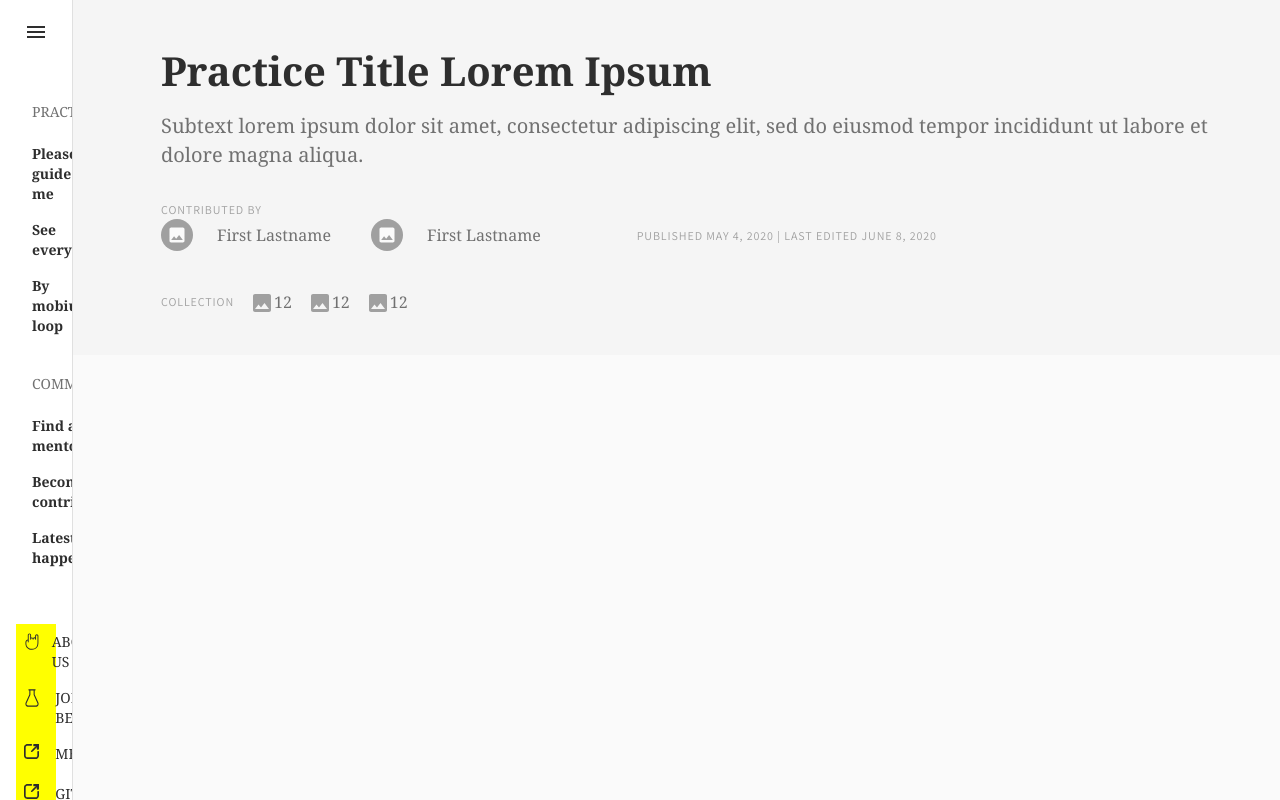
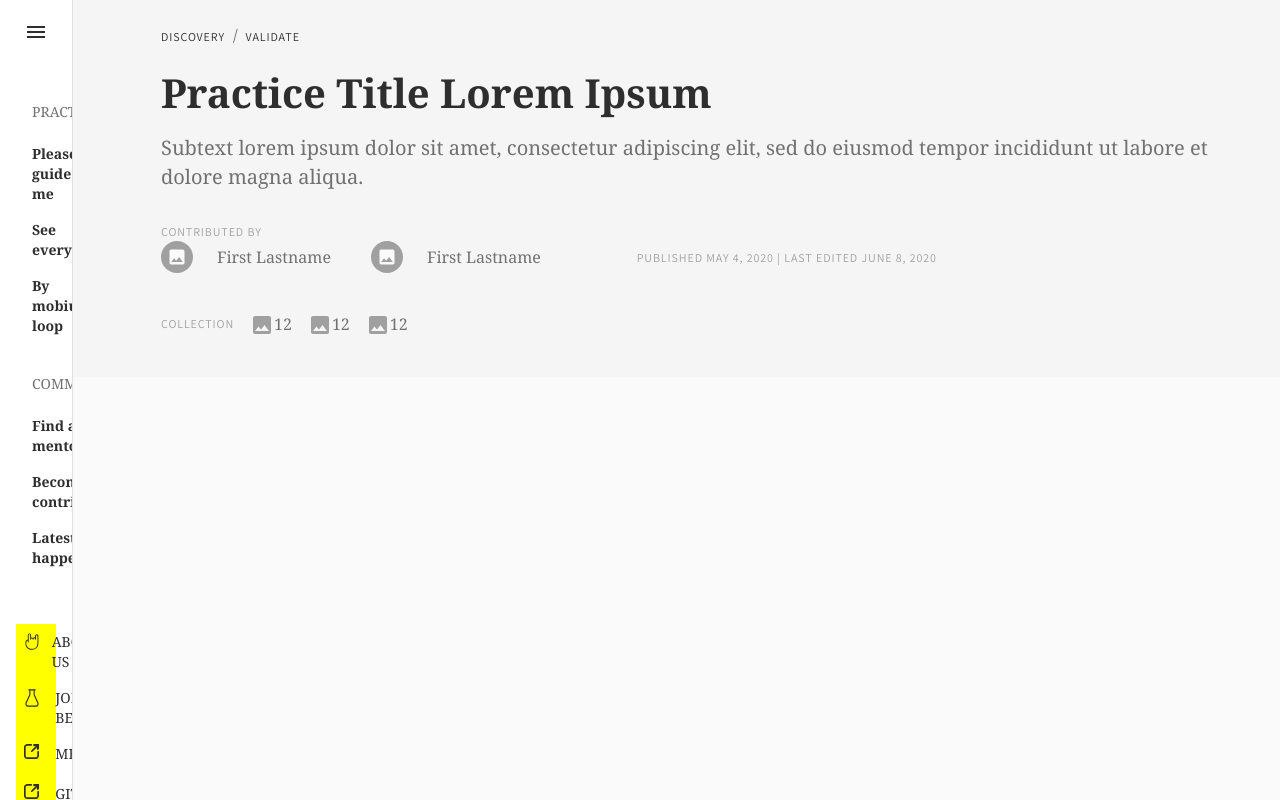
Before and after one commit to openpracticelibrary/opl-fe, a React (Create React App) app: page / in a window 1280 px wide. Built offline with nearby package versions, Linux system fonts and the light colour scheme.

Commit message:
add breadcrumbs to page info

```diff
--- /dev/null
+++ b/src/components/practicePage/PageIntro/BreadcrumbNav.js
@@ -0,0 +1,30 @@
+import React from 'react';
+import {makeStyles} from "@material-ui/core/styles/index";
+import Breadcrumbs from '@material-ui/core/Breadcrumbs';
+import Link from '@material-ui/core/Link';
+import Box from '@material-ui/core/Box';
+
+const useStyles = makeStyles((theme) => ({
+    space: {
+        paddingLeft: theme.spacing(3),
+    },
+}));
+
+export default function BreadcrumbNav() {
+    const classes = useStyles();
+
+    return (
+        <React.Fragment>
+            <Box className={classes.space}>
+                <Breadcrumbs aria-label="breadcrumb">
+                    <Link variant="overline" href="/">
+                        Discovery
+                    </Link>
+                    <Link variant="overline" href="/">
+                        Validate
+                    </Link>
+                </Breadcrumbs>
+            </Box>
+        </React.Fragment>
+    );
+}
--- a/src/components/practicePage/PageIntro/ContributedBy.js
+++ b/src/components/practicePage/PageIntro/ContributedBy.js
@@ -12,14 +12,6 @@ const useStyles = makeStyles((theme) => ({
         flexGrow: 1,
         padding: theme.spacing(1),
     },
-    row: {
-        display: 'flex',
-        flexDirection: 'row',
-        alignItems: 'centre',
-    },
-    date: {
-        padding: theme.spacing(1.75, 6),
-    }
 }));
 
 export default function ContributedBy() {
--- a/src/components/practicePage/PageIntro/PhotoAndName.js
+++ b/src/components/practicePage/PageIntro/PhotoAndName.js
@@ -6,7 +6,6 @@ import Box from '@material-ui/core/Box';
 import Typography from '@material-ui/core/Typography';
 import ImageIcon from '@material-ui/icons/Image';
 import {makeStyles} from "@material-ui/core/styles/index";
-import Grid from '@material-ui/core/Grid';
 
 const useStyles = makeStyles((theme) => ({
     space: {
--- a/src/components/practicePage/PageIntro/index.js
+++ b/src/components/practicePage/PageIntro/index.js
@@ -6,6 +6,7 @@ import Box from '@material-ui/core/Box';
 import TitleAndSubtitle from './TitleAndSubtitle';
 import ContributedBy from './ContributedBy';
 import Collection from './Collection';
+import BreadcrumbNav from './BreadcrumbNav';
 
 const useStyles = makeStyles((theme) => ({
 
@@ -31,6 +32,7 @@ export default function PageIntro() {
             <CssBaseline/>
             <Container className={classes.container}>
                 <main className={classes.content}>
+                    <BreadcrumbNav />
                     <TitleAndSubtitle/>
                     <Box className={classes.row}>
                         <ContributedBy />
```
